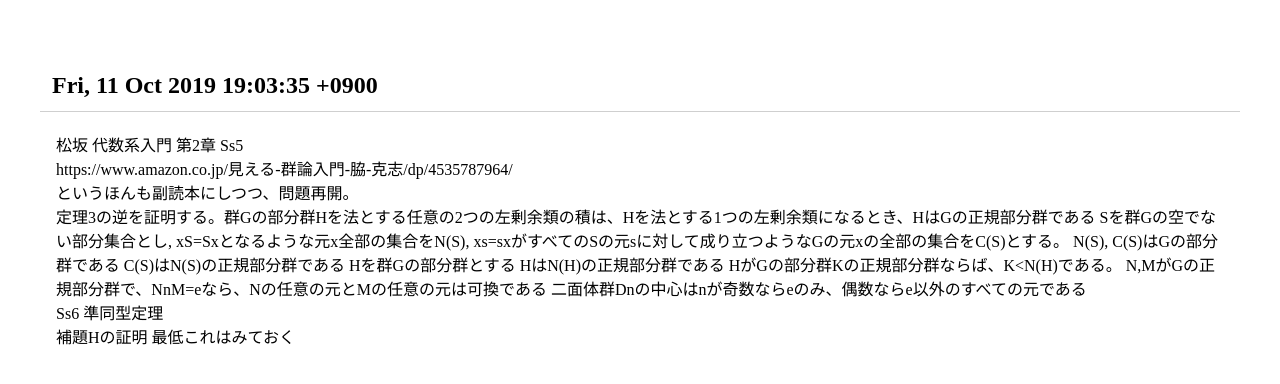
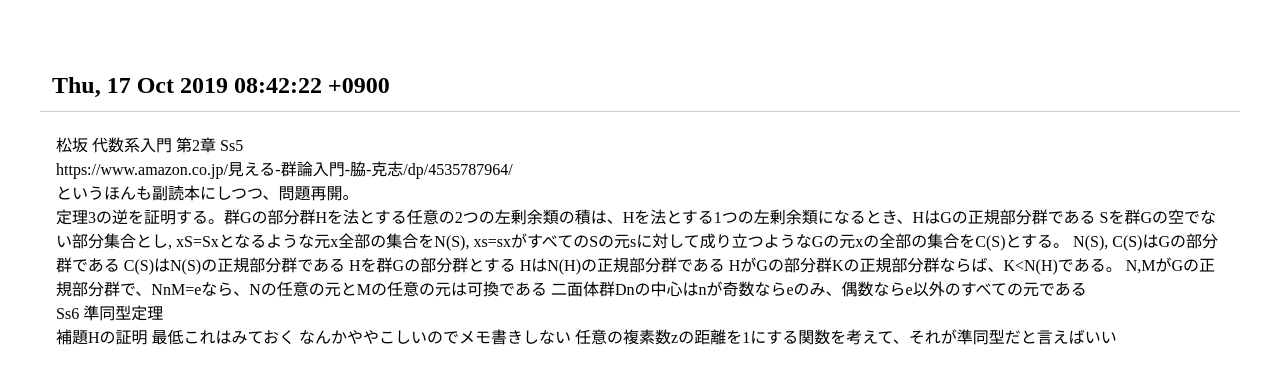
Before and after one commit to f6o/f6o.github.io, a Jekyll site: the page built from zakki.md, in a window 1280 px wide. Shown: the top 384 px of the page. Built offline with Jekyll 4.4.1, drawn with Linux system fonts in a browser that asks for light colours; nearby versions of some CDN libraries; our own code applies the rules of GitHub Pages for plain Markdown files.

Commit message:
auto commit 2019-10-18

```diff
--- a/zakki.md
+++ b/zakki.md
@@ -1,4 +1,4 @@
-## Fri, 11 Oct 2019 19:03:35 +0900
+## Thu, 17 Oct 2019 08:42:22 +0900
 松坂 代数系入門 第2章 Ss5
 
 https://www.amazon.co.jp/見える-群論入門-脇-克志/dp/4535787964/
@@ -19,3 +19,5 @@ Ss6 準同型定理
 
 補題Hの証明
 最低これはみておく
+なんかややこしいのでメモ書きしない
+任意の複素数zの距離を1にする関数を考えて、それが準同型だと言えばいい
```
